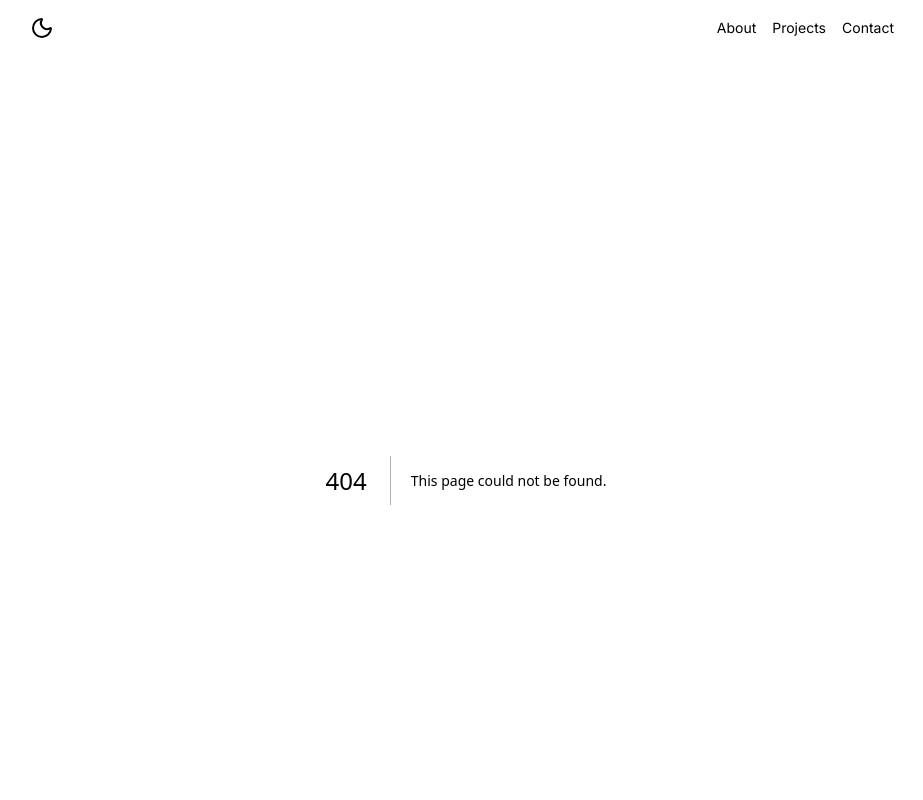
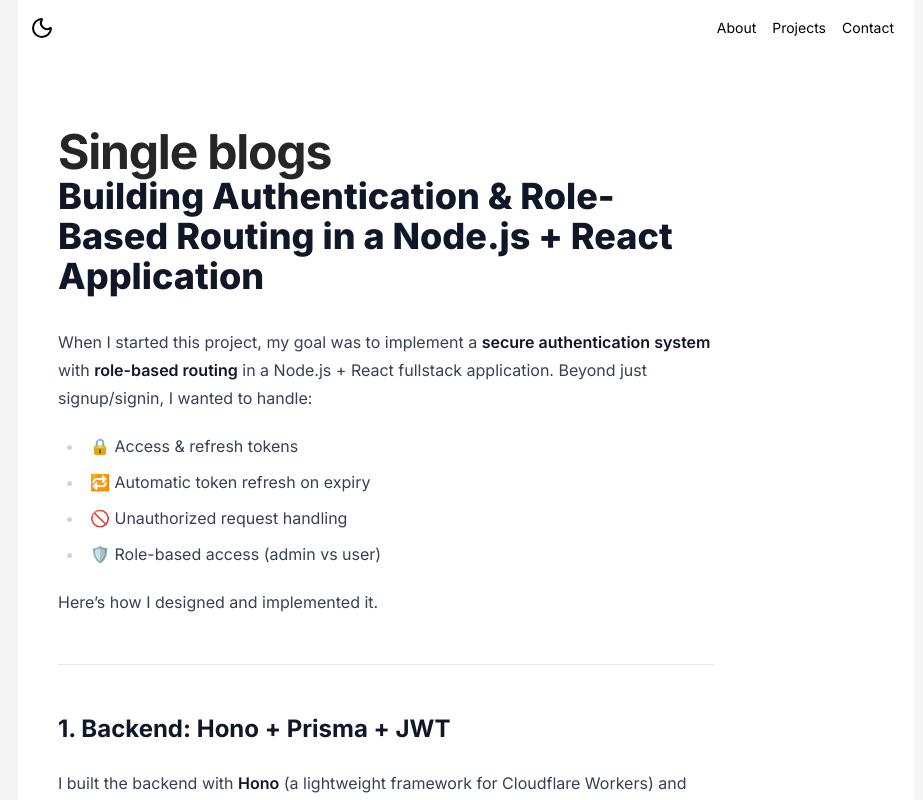
Before and after one commit to Yushank/my-portfolio, a Next.js app: page /blog/1 in a window 1280 px wide. Before the commit this address had no page. Shown: the top 800 px of the page, without its empty margins (174-1097 px from the left). Built offline with nearby package versions, Linux system fonts and the light colour scheme.

Commit message:
made separated allBlogs and singleBlog page: brought mdx file into singleBlog using MDXRemote

```diff
--- a/src/app/blog/[slug]/jwt-authentication-basics/layout.tsx
+++ /dev/null
@@ -1,27 +0,0 @@
-import type { Metadata } from "next";
-import { Inter } from "next/font/google";
-import "../../globals.css";
-import { Navbar } from "@/components/navbar";
-import { Container } from "@/components/container";
-
-const inter = Inter({
-  subsets: ["latin"],
-  weight: ["400", "500", "600", "700", "800", "900"],
-});
-
-export const metadata: Metadata = {
-  title: "Create Next App",
-  description: "Generated by create next app",
-};
-
-export default function RootLayout({
-  children,
-}: Readonly<{
-  children: React.ReactNode;
-}>) {
-  return (
-    <Container classname="p:4 md:pt-12 md:pb-10 min-h-screen prose">
-      {children}
-    </Container>
-  );
-}
--- /dev/null
+++ b/src/app/blog/[slug]/page.tsx
@@ -0,0 +1,33 @@
+import { Container } from "@/components/container";
+import { Metadata } from "next";
+
+import { promises as fs } from "fs";
+import path from "path";
+
+import { MDXRemote } from "next-mdx-remote/rsc";
+
+export const metadata: Metadata = {
+  title: "All blogs - Yushank Kashyap",
+  description: "All my general wisdom and thoughts",
+};
+
+export default async function SingleBlogsPage() {
+  const singleBlog = await fs.readFile(
+    path.join(process.cwd(), "src/data/", "jwt-authentication-basics.mdx"),
+    "utf-8",
+  );
+
+  return (
+    <div className="flex min-h-screen items-start justify-start">
+      <Container classname="min-h-[200vh] p:4 md:pt-12 md:pb-10">
+        <h1 className="text-primary text-3xl font-bold tracking-tight md:text-5xl">
+          Single blogs
+        </h1>
+
+        <div className="prose">
+          <MDXRemote source={singleBlog} />
+        </div>
+      </Container>
+    </div>
+  );
+}
--- /dev/null
+++ b/src/app/blog/page.tsx
@@ -0,0 +1,19 @@
+import { Container } from "@/components/container";
+import { Metadata } from "next";
+
+export const metadata: Metadata = {
+  title: "All blogs - Yushank Kashyap",
+  description: "All my general wisdom and thoughts",
+};
+
+export default function BlogsPage() {
+  return (
+    <div className="flex min-h-screen items-start justify-start">
+      <Container classname="min-h-[200vh] p:4 md:pt-12 md:pb-10">
+        <h1 className="text-primary text-3xl font-bold tracking-tight md:text-5xl">
+          All Blogs
+        </h1>
+      </Container>
+    </div>
+  );
+}
```
Also changed, not shown: src/data/jwt-authentication-basics.mdx (renamed from src/app/blog/[slug]/jwt-authentication-basics/page.mdx).
